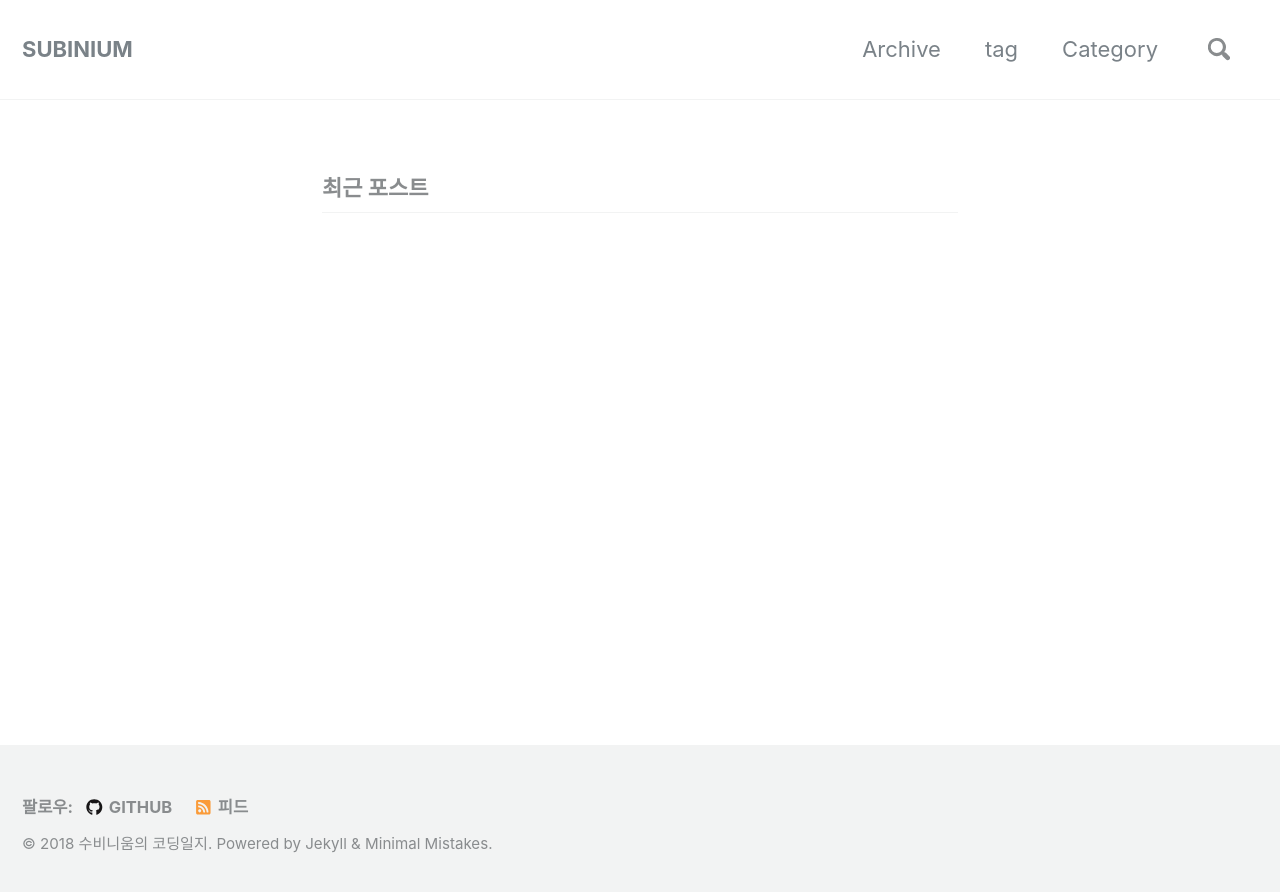
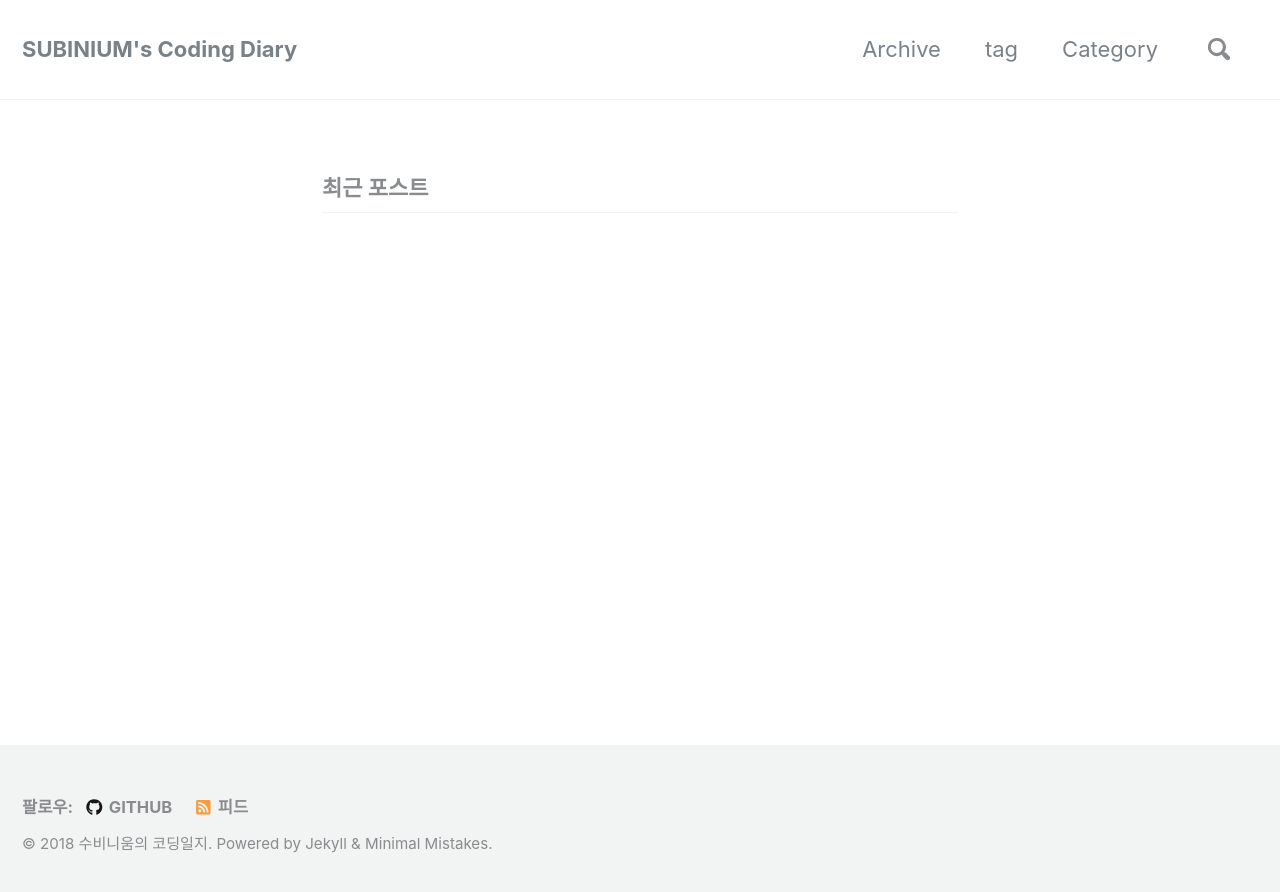
Before and after one commit to subinium/subinium.github.io, a Jekyll site: the page built from index.md, in a window 1280 px wide. Shown: the top 892 px of the page. Built offline with Jekyll 4.4.1, drawn with Linux system fonts in a browser that asks for light colours; nearby versions of some CDN libraries; the list of posts is cut into pages by our own code.

Commit message:
Blog name change SUBINIUM to SUBINIUM's Coding Diary

```diff
--- a/_config.yml
+++ b/_config.yml
@@ -16,7 +16,7 @@ minimal_mistakes_skin    : "default" # "air", "aqua", "contrast", "dark", "dirt"
 
 # Site Settings
 locale                   : "ko"
-title                    : "SUBINIUM"
+title                    : "SUBINIUM's Coding Diary"
 title_separator          : "-"
 name                     : "수비니움의 코딩일지"
 description              : "I am subinium."
@@ -27,7 +27,7 @@ teaser                   : # path of fallback teaser image, e.g. "/assets/images
 # breadcrumbs            : false # true, false (default)
 words_per_minute         : 200
 comments:
-  provider               :  "disqus"
+  provider               : "disqus"
   disqus:
     shortname            : www-subinium-github-io
   discourse:
```
